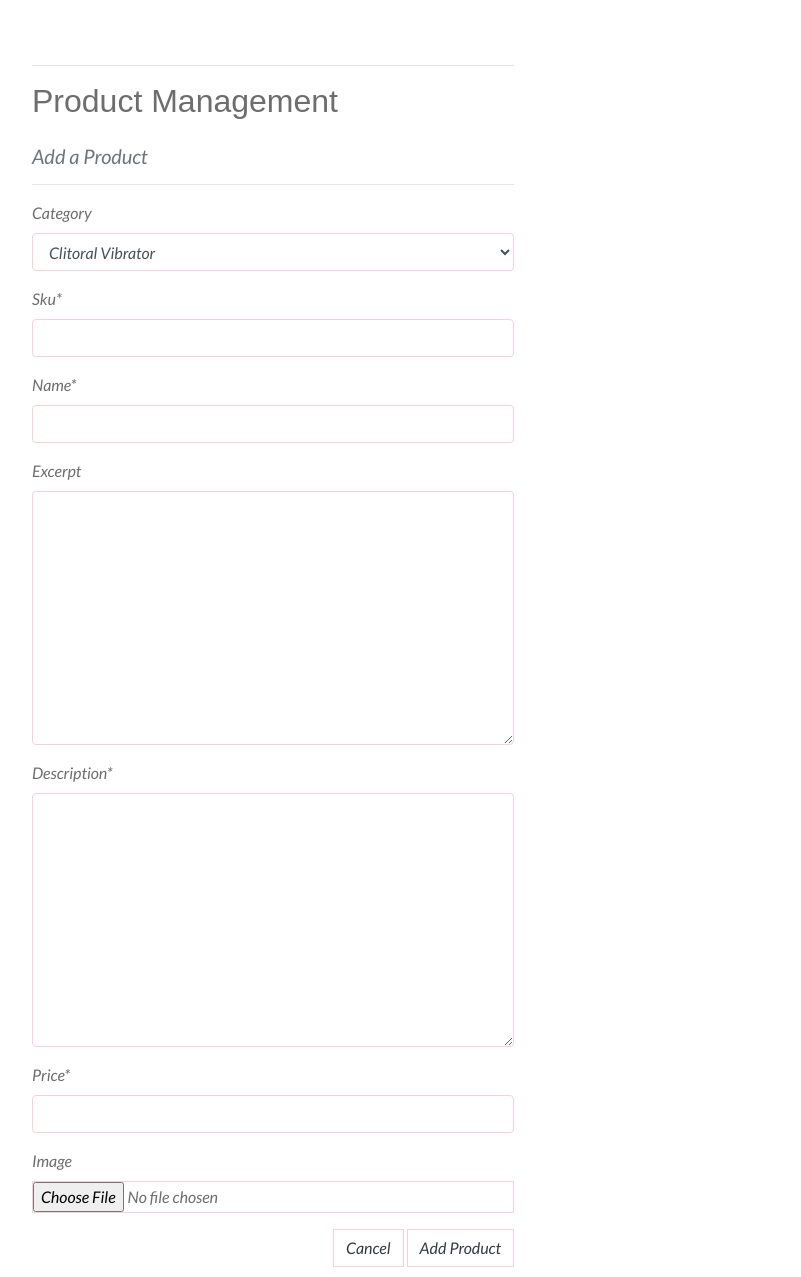
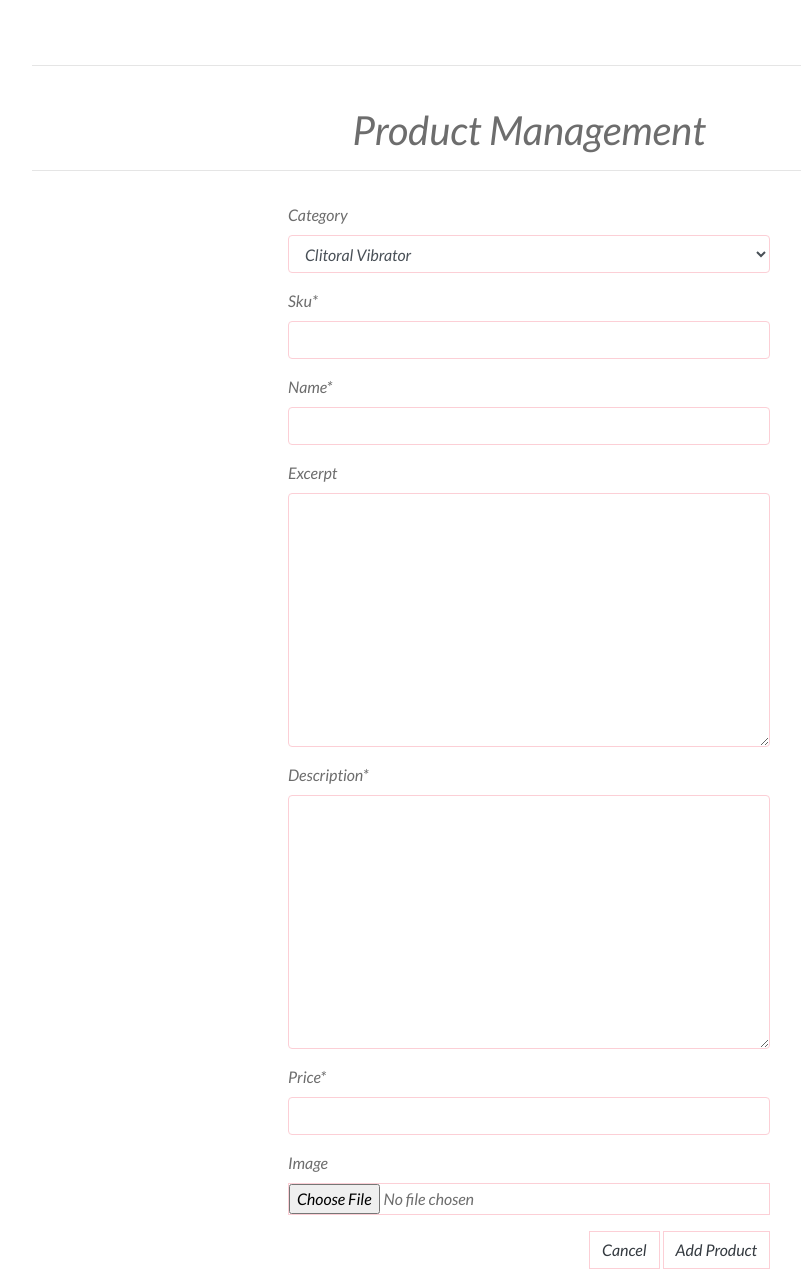
Before and after one commit to bakrydiarra/Lotus, a Django app: page /products/add/ in a window 1280 px wide. Shown: the part 115-1392 px from the top of the page, without its empty margins (111-912 px from the left). Run offline with Django 3.2, Linux system fonts and the light colour scheme; data comes from the database, SQL or seed files in the repository; some libraries are stand-ins or nearby versions; some web fonts are replaced.

Commit message:
Update: add_product.html bootstrap attribute

```diff
--- a/product/templates/products/add_product.html
+++ b/product/templates/products/add_product.html
@@ -15,16 +15,16 @@
     <div class="overlay"></div>
     <div class="container">
         <div class="row">
-            <div class="col-12 col-md-6">
+            <div class="col-12">
                 <hr>
-                <h2 class="logo-font mb-4">Product Management</h2>
-                <h5 class="text-muted">Add a Product</h5>
+                <h1 class="text-center pt-4">Product Management</h1>
+
                 <hr>
             </div>
         </div>
 
-        <div class="row">
-            <div class="col-12 col-md-6">
+        <div class="row justify-content-center mb-3">
+            <div class="col-11 col-md-8 col-lg-6 mt-3">
                 <form method="POST" action="{% url 'add_product' %}" class="form mb-2" enctype="multipart/form-data">
                     {% csrf_token %}
                     {{ form | crispy }}
```
